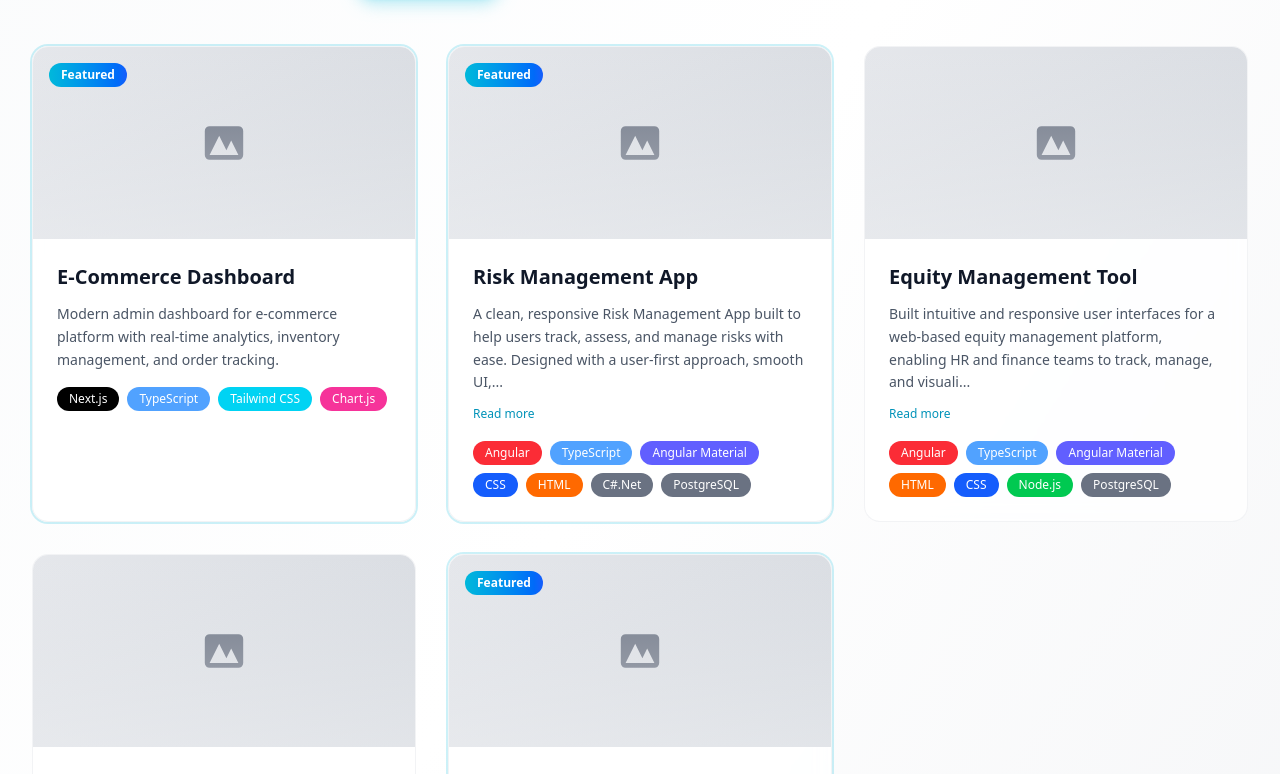
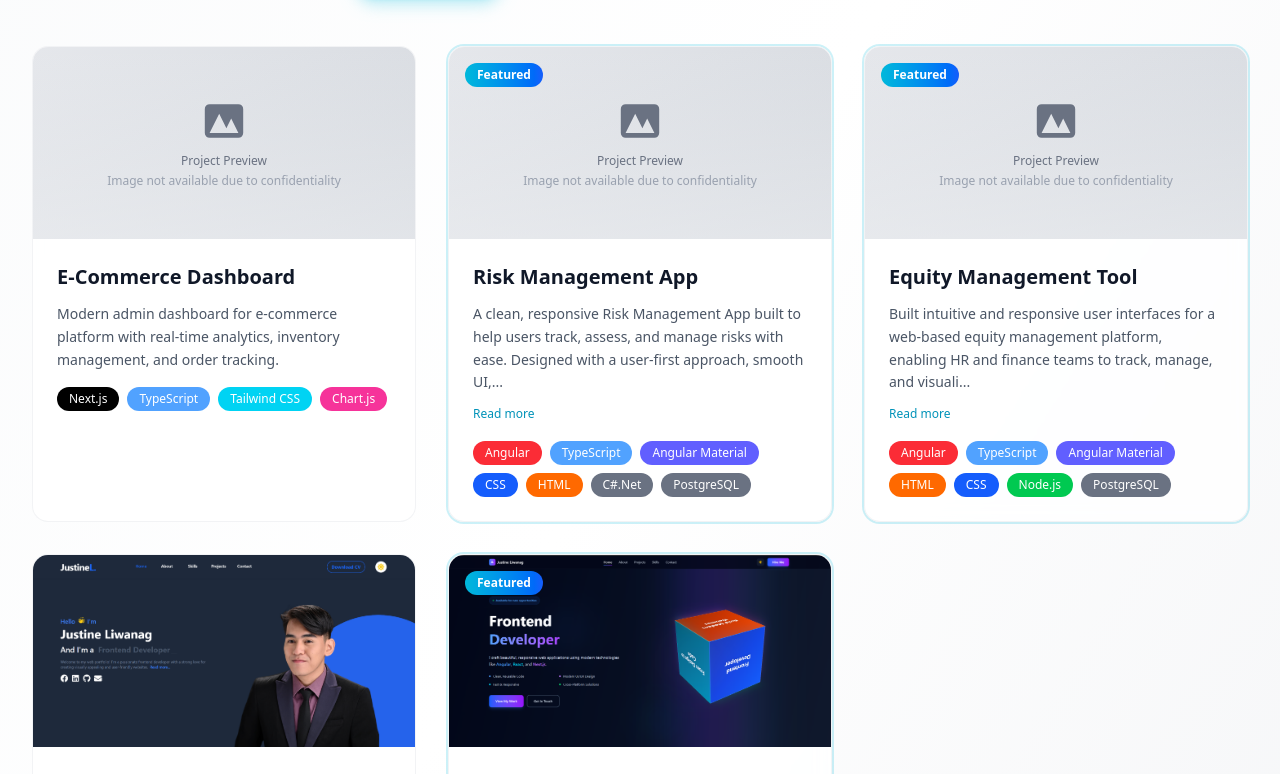
Before and after one commit to LiwanagJustine/my-portfolio-app, a Next.js app: page / in a window 1280 px wide. Shown: the part 2706-3480 px from the top of the page. Built offline with nearby package versions, Linux system fonts and the light colour scheme.

Commit message:
add image for project

```diff
--- a/src/components/Projects.tsx
+++ b/src/components/Projects.tsx
@@ -72,16 +72,16 @@ export default function Projects() {
             id: 1,
             title: "E-Commerce Dashboard",
             description: "Modern admin dashboard for e-commerce platform with real-time analytics, inventory management, and order tracking.",
-            image: "/api/placeholder/400/300",
+            image: null,
             category: "nextjs",
             technologies: ["Next.js", "TypeScript", "Tailwind CSS", "Chart.js"],
-            featured: true
+            featured: false
         },
         {
             id: 2,
             title: "Risk Management App",
             description: "A clean, responsive Risk Management App built to help users track, assess, and manage risks with ease. Designed with a user-first approach, smooth UI, and real-time data visualization for better decision-making.",
-            image: "/api/placeholder/400/300",
+            image: null,
             category: "angular",
             technologies: ["Angular", "TypeScript", "Angular Material", "CSS", "HTML", "C#.Net", "PostgreSQL"],
             featured: true
@@ -90,16 +90,16 @@ export default function Projects() {
             id: 3,
             title: "Equity Management Tool",
             description: "Built intuitive and responsive user interfaces for a web-based equity management platform, enabling HR and finance teams to track, manage, and visualize employee equity plans with clarity and efficiency. Focused on clean UI design, seamless data interaction, and optimized user experience using modern frontend technologies.",
-            image: "/api/placeholder/400/300",
+            image: null,
             category: "angular",
             technologies: ["Angular", "TypeScript", "Angular Material", "HTML", "CSS", "Node.js", "PostgreSQL"],
-            featured: false
+            featured: true
         },
         {
             id: 4,
             title: "Personal Web Portfolio - React Version",
             description: "A fully responsive personal portfolio built to showcase my skills, projects, and professional background as a frontend developer. Designed with a clean and modern UI using TailwindCSS, this site introduces who I am, what I do, and how to contact me. Integrated EmailJS to allow seamless form submissions without a backend. Focused on accessibility, smooth user interactions, and mobile-first responsiveness.",
-            image: "/api/placeholder/400/300",
+            image: "/images/project/reactportfolio.png",
             category: "react",
             technologies: ["React", "Tailwind CSS", "TypeScript", "EmailJS"],
             featured: false
@@ -108,7 +108,7 @@ export default function Projects() {
             id: 5,
             title: "Personal Web Portfolio - Next.js Version",
             description: "An upgraded version of my personal portfolio using Next.js for improved performance and SEO optimization. Highlights my journey, skillset, and selected works through dynamic routing and a smooth scroll experience. The contact form is powered by EmailJS, enabling direct communication. Built with scalability and maintainability in mind, using TypeScript for type safety and Tailwind for design consistency.",
-            image: "/api/placeholder/400/300",
+            image: "/images/project/porfolio.png",
             category: "nextjs",
             technologies: ["Next.js", "TypeScript", "Tailwind CSS", "CSS Animations", "EmailJS"],
             featured: true
@@ -250,15 +250,36 @@ export default function Projects() {
                                     ? 'bg-gradient-to-br from-slate-700 to-slate-800'
                                     : 'bg-gradient-to-br from-gray-200 to-gray-300'
                                     }`}>
-                                    <div className={`absolute inset-0 ${theme === 'dark'
-                                        ? 'bg-gradient-to-t from-slate-900/50 to-transparent'
-                                        : 'bg-gradient-to-t from-gray-100/50 to-transparent'
-                                        }`}></div>
-                                    <div className={`flex items-center justify-center h-full ${theme === 'dark' ? 'text-slate-400' : 'text-gray-500'
-                                        }`}>
-                                        <svg className="w-12 h-12" fill="currentColor" viewBox="0 0 20 20">
-                                            <path fillRule="evenodd" d="M4 3a2 2 0 00-2 2v10a2 2 0 002 2h12a2 2 0 002-2V5a2 2 0 00-2-2H4zm12 12H4l4-8 3 6 2-4 3 6z" clipRule="evenodd" />
-                                        </svg>
+                                    {project.image ? (
+                                        <img
+                                            src={project.image}
+                                            alt={project.title}
+                                            className="w-full h-full object-cover transition-all duration-500 hover:scale-105"
+                                            onError={(e) => {
+                                                e.currentTarget.style.display = 'none';
+                                                const fallback = e.currentTarget.nextElementSibling as HTMLElement;
+                                                if (fallback) fallback.style.display = 'flex';
+                                            }}
+                                        />
+                                    ) : null}
+                                    <div
+                                        className={`${project.image ? 'hidden' : 'flex'} absolute inset-0 items-center justify-center ${theme === 'dark'
+                                            ? 'bg-gradient-to-t from-slate-900/50 to-transparent'
+                                            : 'bg-gradient-to-t from-gray-100/50 to-transparent'
+                                            }`}
+                                        style={{ display: project.image ? 'none' : 'flex' }}
+                                    >
+                                        <div className="text-center">
+                                            <svg className={`w-12 h-12 mx-auto mb-2 ${theme === 'dark' ? 'text-slate-400' : 'text-gray-500'}`} fill="currentColor" viewBox="0 0 20 20">
+                                                <path fillRule="evenodd" d="M4 3a2 2 0 00-2 2v10a2 2 0 002 2h12a2 2 0 002-2V5a2 2 0 00-2-2H4zm12 12H4l4-8 3 6 2-4 3 6z" clipRule="evenodd" />
+                                            </svg>
+                                            <p className={`text-xs ${theme === 'dark' ? 'text-slate-500' : 'text-gray-500'}`}>
+                                                Project Preview
+                                            </p>
+                                            <p className={`text-xs mt-1 ${theme === 'dark' ? 'text-slate-600' : 'text-gray-400'}`}>
+                                                Image not available due to confidentiality
+                                            </p>
+                                        </div>
                                     </div>
                                 </div>
 
```
Also changed, not shown: public/images/project/porfolio.png (added), public/images/project/reactportfolio.png (added).
